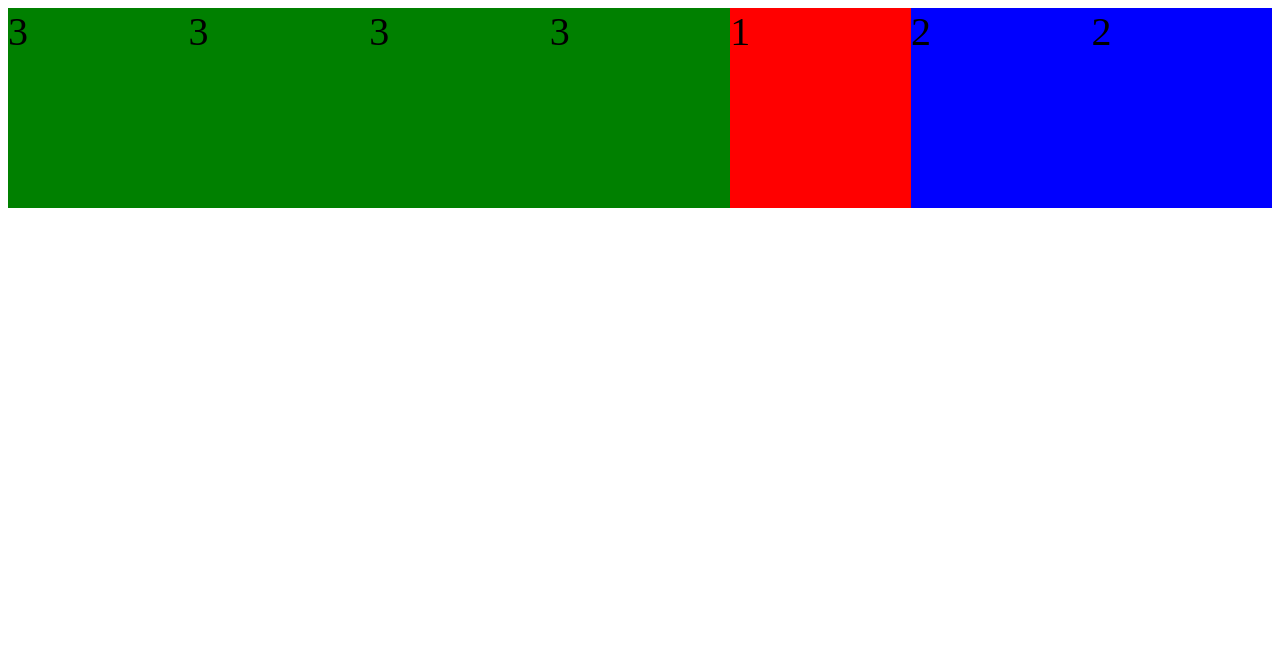
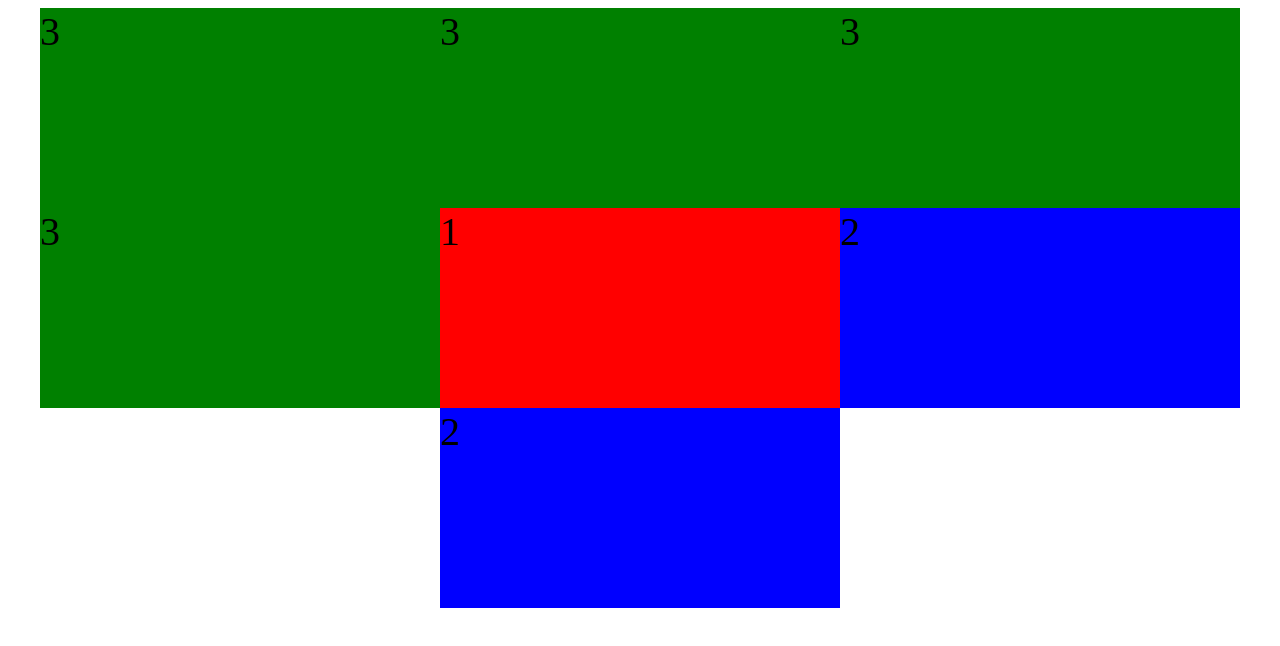
Before and after one commit to acciojob/place-the-item-2-komala1219, a website: page main.html in a window 1280 px wide. Drawn offline with Linux system fonts and the light colour scheme.

Commit message:
created a submission

```diff
--- a/styles.css
+++ b/styles.css
@@ -34,8 +34,6 @@ display:inline-block;
 .holder{
 
 display:flex;
-flex-direction:row;
-align-self:center;
-
+flex-wrap:wrap;
 justify-content:center;
 }
```
